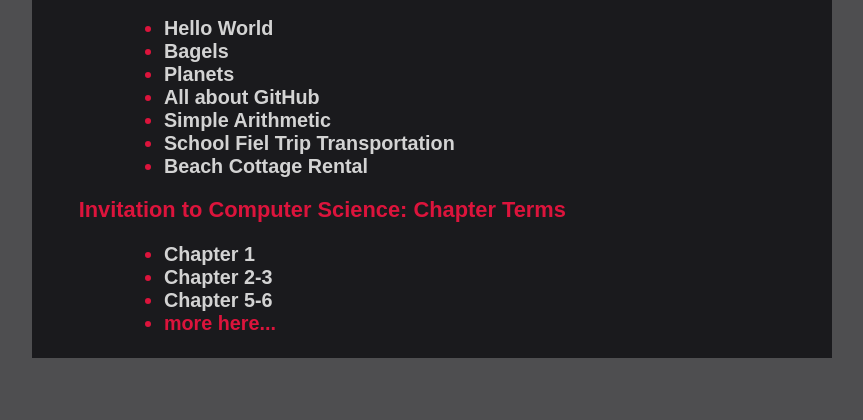
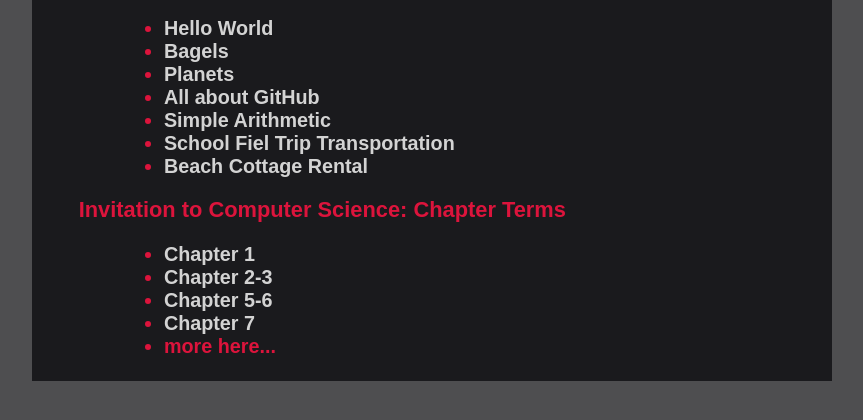
Before and after one commit to ncastrillo-pvcc/ncastrillo-pvcc.github.io, a plain HTML site: page index.html in a window 1280 px wide. Shown: the part 138-558 px from the top of the page, without its empty margins (208-1071 px from the left). Drawn offline with Linux system fonts and the light colour scheme.

Commit message:
Add files via upload

```diff
--- a/index.html
+++ b/index.html
@@ -96,6 +96,7 @@
       <li><a href="ch1.html">Chapter 1</a></li>
       <li><a href="ch2-3.html">Chapter 2-3</a></li>
       <li><a href="ch5-6.html">Chapter 5-6</a></li>
+      <li><a href="ch7.html">Chapter 7</a></li>
       <li>more here...</li>
       </ul>
           </h3>
```
